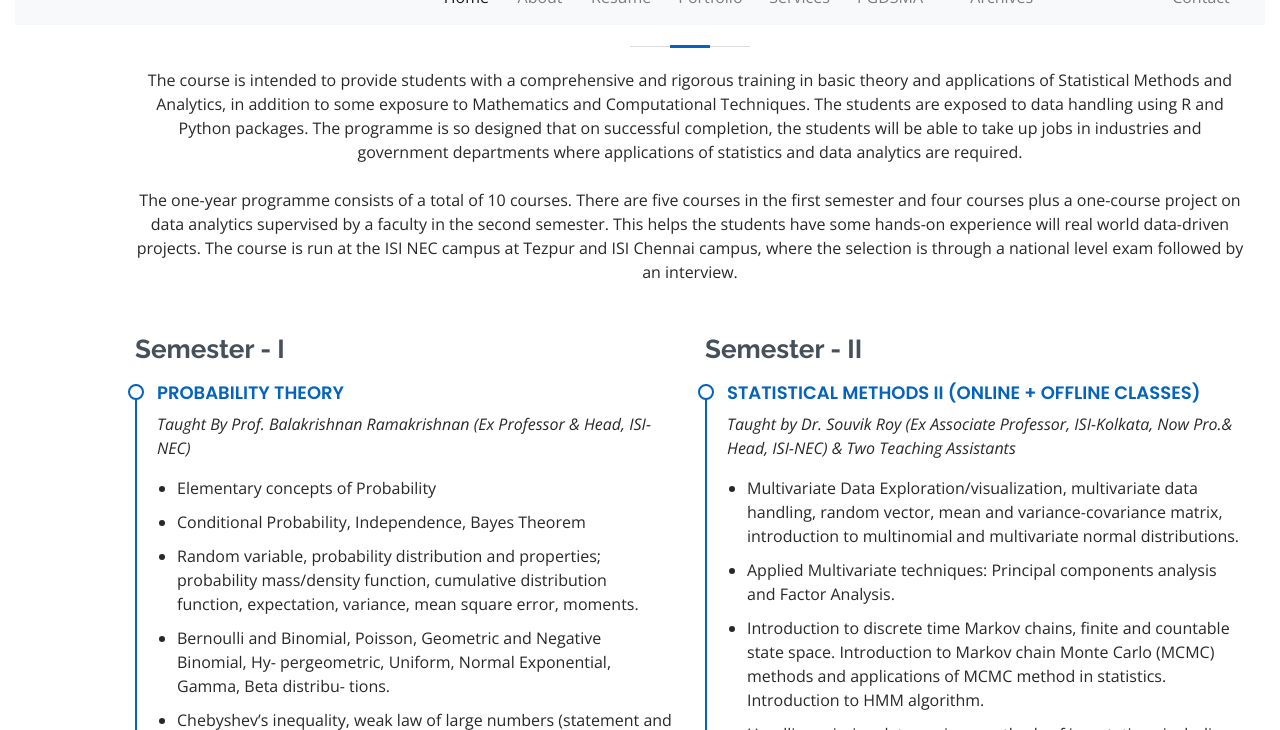
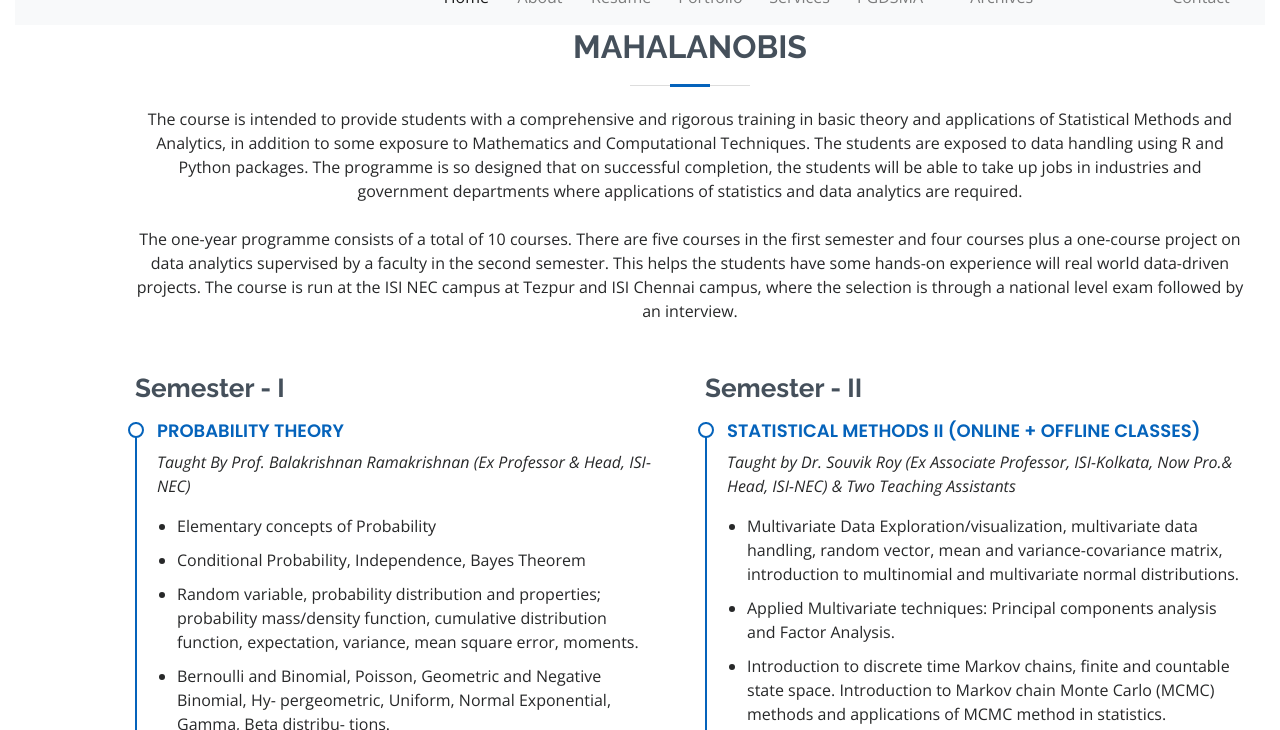
Before and after one commit to anuragisi/anuragisi.github.io, a plain HTML site: page pcm_archives.html in a window 1280 px wide. Shown: the part 70-800 px from the top of the page. Drawn offline with nearby package versions, Linux system fonts and the light colour scheme; a script that the page names is missing.

Commit message:
Update pcm_archives.html

```diff
--- a/pcm_archives.html
+++ b/pcm_archives.html
@@ -109,7 +109,7 @@
       <div class="container" data-aos="fade-up">
 
         <div class="section-title">
-          <h2>Indian Statistical Institute - PGDSMA Course Outline (2023-24)</h2>
+          <h2>Father of Indian Statistics (India) - Prasanta Chandra Mahalanobis</h2>
           <p>The course is intended to provide students with a comprehensive and rigorous
 training in basic theory and applications of Statistical Methods and Analytics, in
 addition to some exposure to Mathematics and Computational Techniques. The
```
